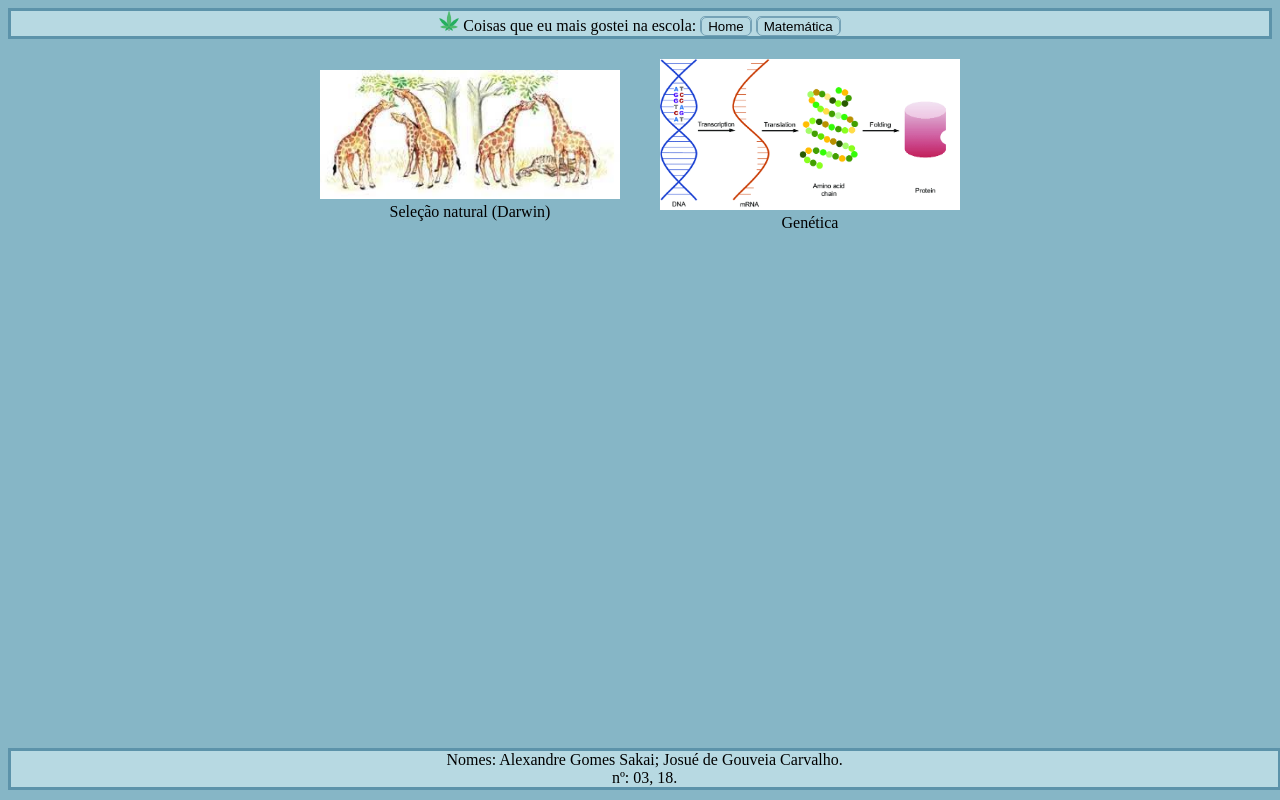
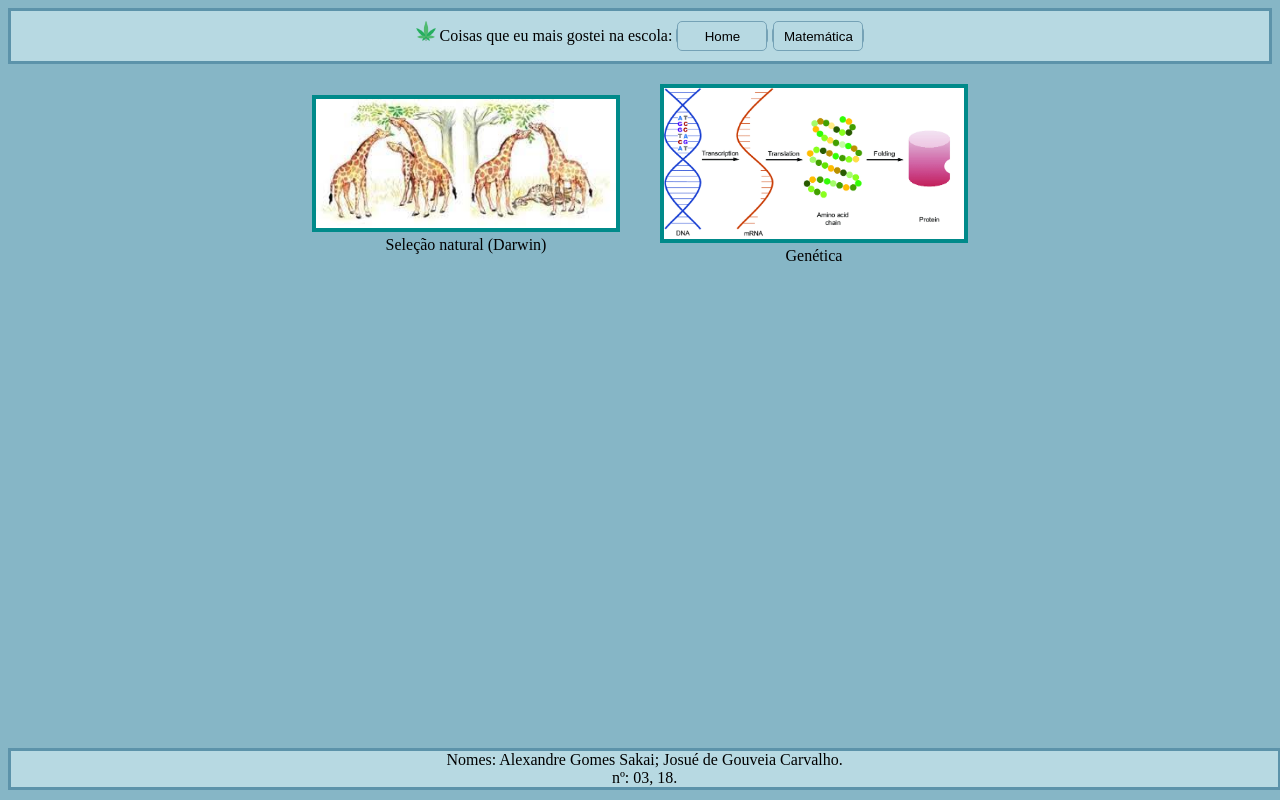
Before and after one commit to AlexSakai/2h3t, a plain HTML site: page dupla/biologia.html in a window 1280 px wide. Drawn offline with Linux system fonts and the light colour scheme.

Commit message:
Add files via upload

```diff
--- a/dupla/biologia.html
+++ b/dupla/biologia.html
@@ -9,7 +9,7 @@
 </head>
 <body class="pinto">
     <section class="menu">
-        <div>
+        <div class="cu">
             <img id="maconha" src="maconha.png" alt="" >
            Coisas que eu mais gostei na escola:
                <a class="botao" href="dupla.html"><bUtton class="botao">Home</bUtton></a>
--- a/dupla/dupla.css
+++ b/dupla/dupla.css
@@ -3,7 +3,7 @@
     grid-row: auto;
     background-color: #B7D9E2;
     border: 3px solid #5C93AA;
-
+    height: 50px;
 }
 
 .rodape{
@@ -21,6 +21,7 @@
 
 #imagem{
     width: 300px;
+    border: 4px solid #008a8a;
 }
 
 .titulos{
@@ -46,7 +47,8 @@
     background-color: #B7D9E2;
     border-radius: 5px;
     border: 1px solid #75a2b6;
-
+    width: 90px;
+    height: 30px;
 }
 
 .botao:hover{
@@ -60,3 +62,7 @@
     bottom: 70px;
     width: 99%;
 }
+
+.cu{
+    align-self: center;
+}
```
Also changed, not shown: dupla/dupla.html (+1 -2 lines), dupla/matematica.html (+1 -1 lines).
